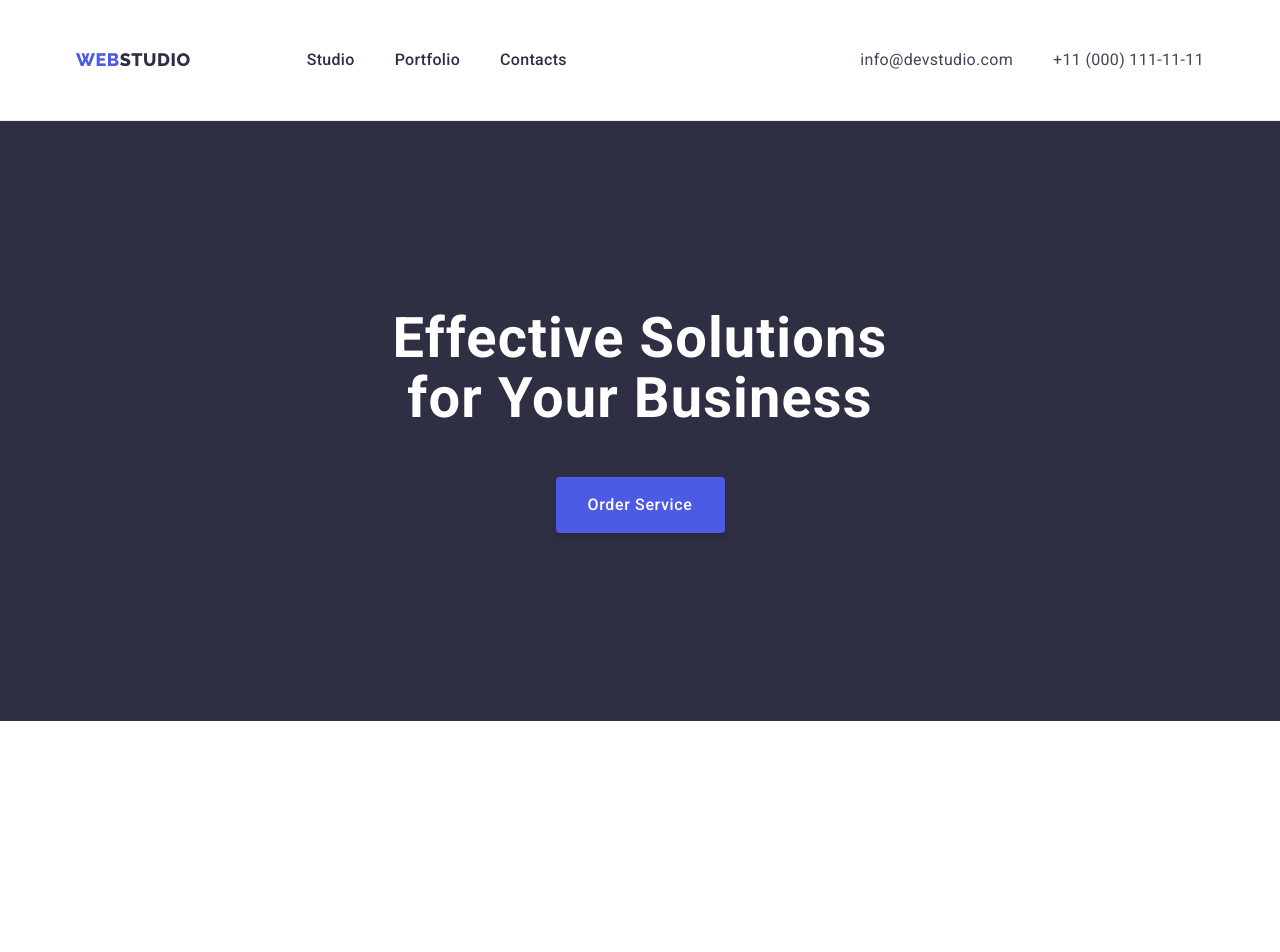
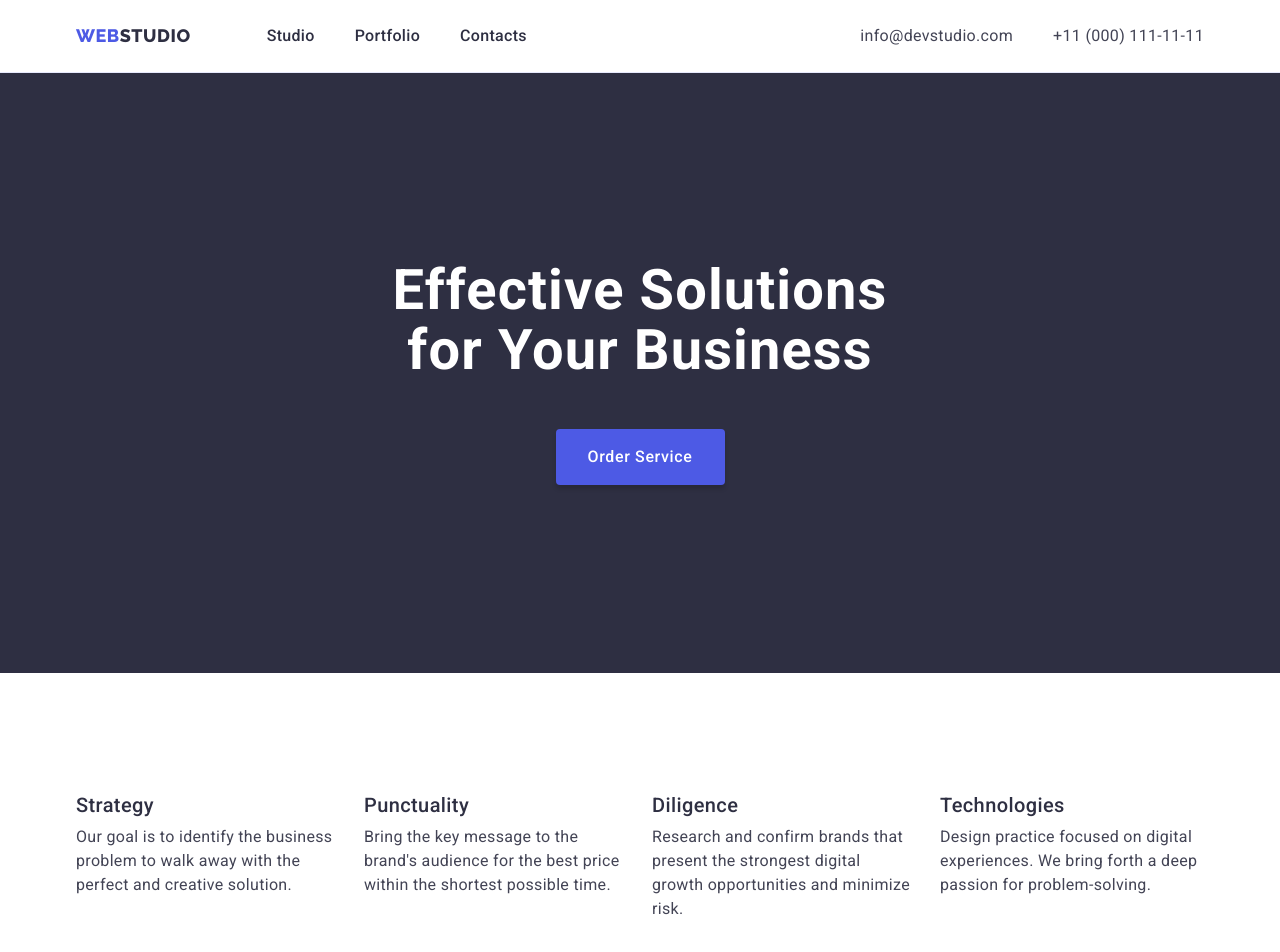
Before and after one commit to VolodymyrKucheruk/goit-markup-hw-03, a plain HTML site: page index.html in a window 1280 px wide. Shown: the top 952 px of the page. Drawn offline with nearby package versions, Linux system fonts and the light colour scheme.

Commit message:
modefied3

```diff
--- a/css/style.css
+++ b/css/style.css
@@ -94,14 +94,12 @@ img {
 .nav {
   display: flex;
   gap: 40px;
-}
-.nav .list {
+  padding: 0;
+  margin: 0;
   list-style: none;
   cursor: pointer;
   color: var(--navyblue-color);
-  list-style: none;
 }
-
 .nav-items {
   font-weight: 500;
   font-size: 16px;
@@ -109,7 +107,7 @@ img {
   letter-spacing: 0.02em;
   color: var(--navyblue-color);
   text-decoration: none;
-  padding: 24px 0;
+  padding: 0;
 }
 .nav-items:hover,
 .nav-items:focus {
@@ -203,7 +201,7 @@ img {
 .section-one {
   display: flex;
 }
-.section-text .list {
+.section-text-list {
   list-style: none;
   display: flex;
   gap: 24px;
@@ -211,6 +209,7 @@ img {
   margin: 0;
 }
 .section-text-elements {
+
 }
 
 .visually-hidden {
@@ -299,6 +298,7 @@ img {
   border-radius: 0px 0px 4px 4px;
   background-color: var(--white-main-color);
   flex-basis: calc((100% - 72px) / 4);
+  border-radius: 0px 0px 4px 4px;
 }
 .text-wrapper {
   padding: 32px 0;
@@ -311,6 +311,7 @@ img {
   text-align: center;
   letter-spacing: 0.02em;
   color: var(--navyblue-color);
+  margin: 0;
   margin-bottom: 8px;
 }
 .section-team-list-text {
@@ -368,10 +369,8 @@ img {
 }
 .portfolio-list-image-item {
   width: calc((100% - 48px) / 3);
-
 }
 .portfolio-link-image-items {
-
 }
 .portfolio-link-image-items .link {
   text-decoration: none;
@@ -380,7 +379,6 @@ img {
   padding: 32px 16px;
   border: 1px solid var(--cornflower-color);
   border-top: none;
-
 }
 
 .cards-title {
@@ -390,14 +388,12 @@ img {
   letter-spacing: 0.02em;
   color: var(--navyblue-color);
   margin-bottom: 8px;
-
 }
 .cards-text {
   font-size: 16px;
   line-height: 1.5;
   letter-spacing: 0.02em;
   color: var(--slate-body-color);
-
 }
 
 /**
@@ -413,7 +409,6 @@ img {
   padding: 100px 0;
 }
 .footer-container {
-
 }
 .footer-logo-link {
   font-family: 'Raleway', sans-serif;
--- a/index.html
+++ b/index.html
@@ -65,7 +65,7 @@
       <section class="section-text">
         <div class="section-one container">
           <h2 class="visually-hidden">Lorem ipsum</h2>
-          <ul class="section-text list">
+          <ul class="section-text-list list">
             <li class="section-text-elements">
               <h3 class="section-text-title">Strategy</h3>
               <p class="section-text-content">
```
